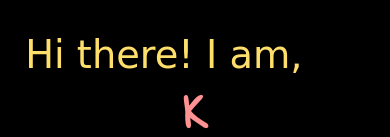
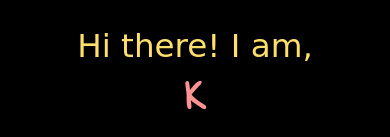
Before and after one commit to kalaLokia/kalalokia.github.io, a plain HTML site: page index.html in a window 390 px wide. Shown: the top 137 px of the page. Drawn offline with Linux system fonts and the light colour scheme; a web font is replaced by a local one.

Commit message:
Minor fixes for mobile view.

```diff
--- a/index.html
+++ b/index.html
@@ -23,7 +23,7 @@
         .container {
             display: flex;
             flex-direction: column;
-            --h: 100vh;
+            --h: 85vh;
             height: var(--h);
         }
 
@@ -35,8 +35,7 @@
             margin-block-end: 0;
             padding-bottom: 0;
             position: relative;
-            right: 8%;
-
+            /* right: 8%; */
         }
 
         #me {
```
Also changed, not shown: 1 other file.
